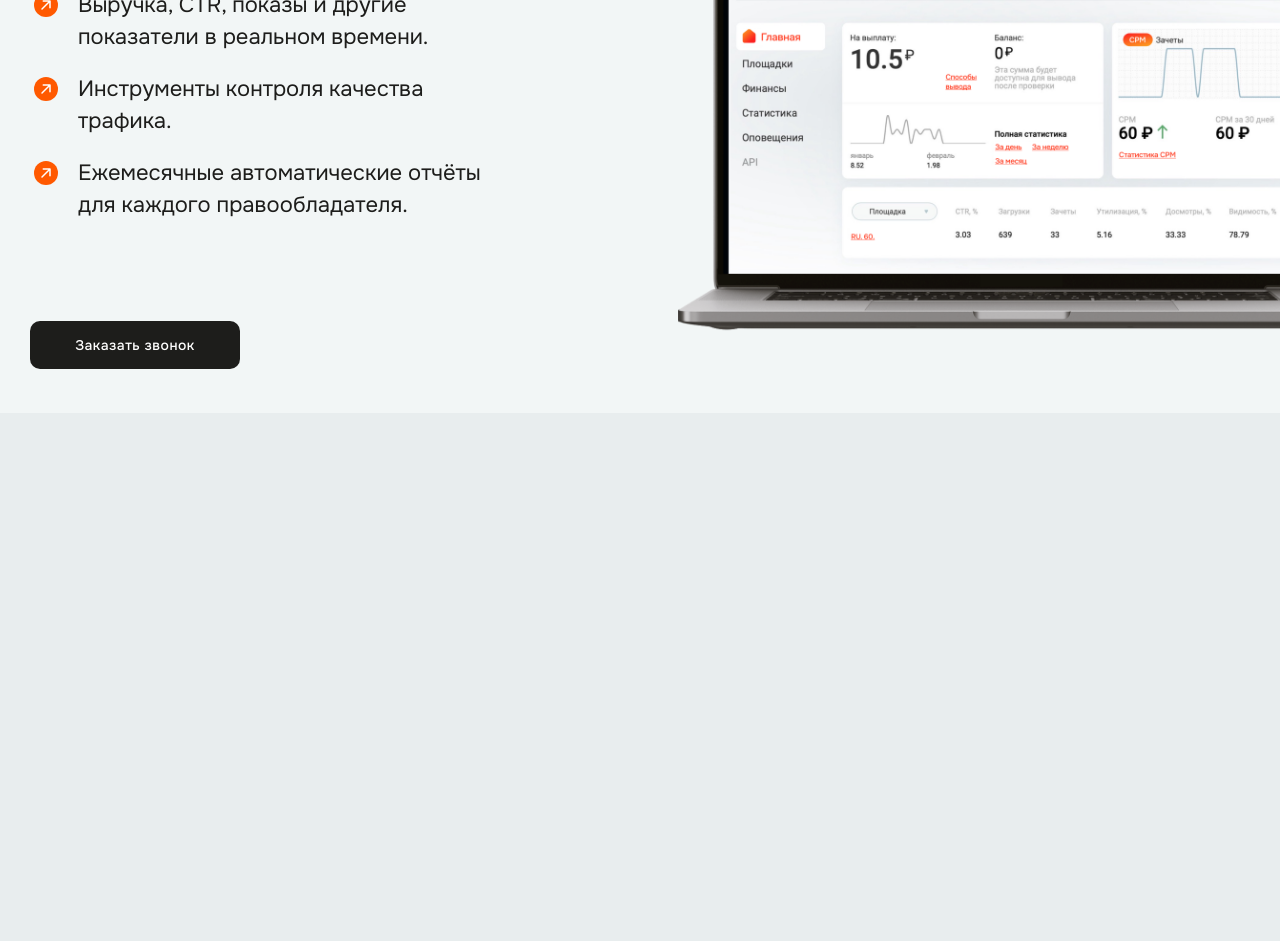
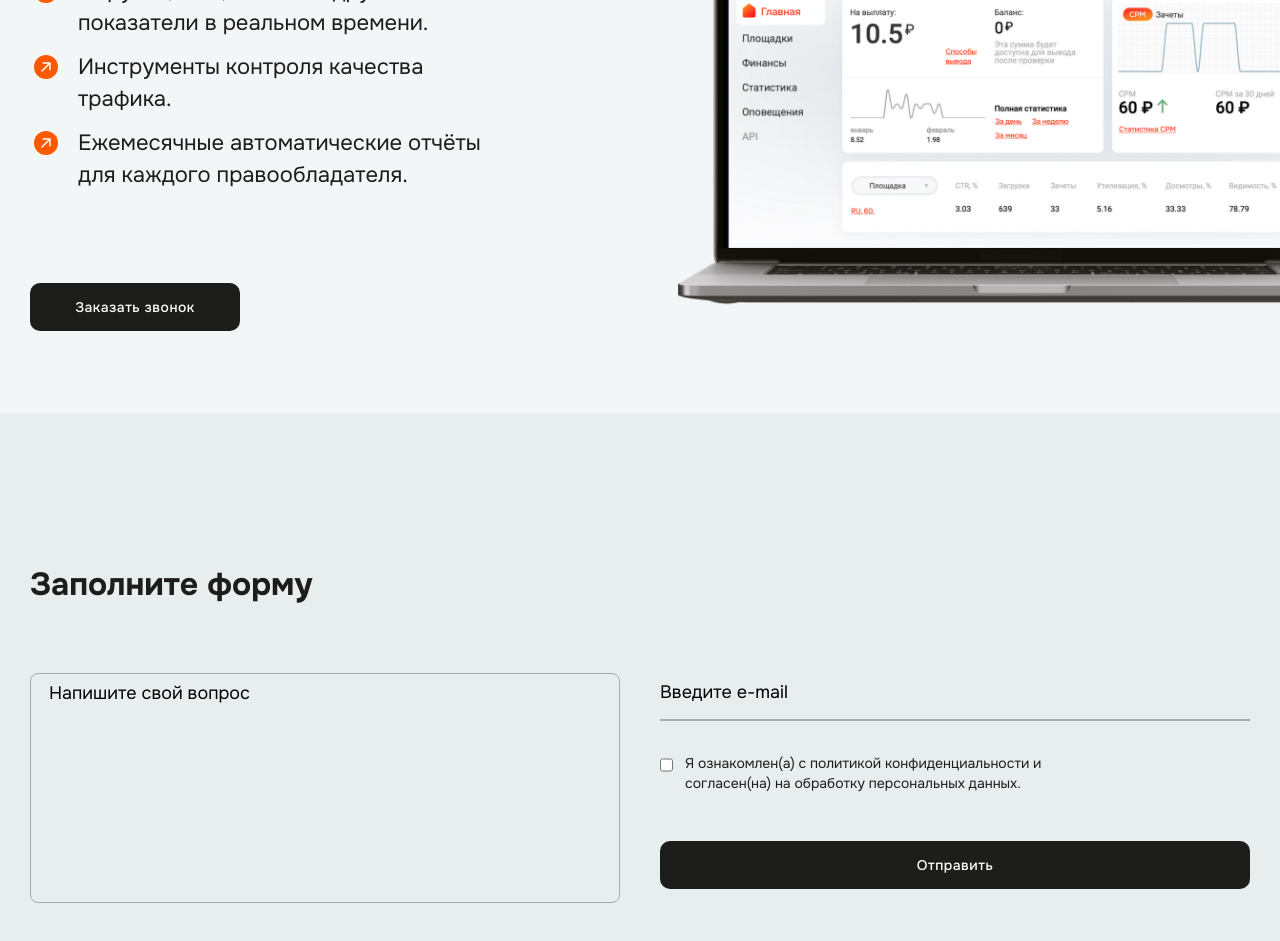
Before and after one commit to muusliim/test_site, a Next.js app: page / in a window 1280 px wide. Shown: the part 2380-3321 px from the top of the page. Before the commit the page ends 2793 px from the top, so only its background shows below. Built offline with nearby package versions, Linux system fonts and the light colour scheme.

Commit message:
form section

```diff
--- a/src/app/globals.css
+++ b/src/app/globals.css
@@ -14,7 +14,6 @@ html {
 
 body {
   @apply bg-gray-03 overflow-x-hidden
-
 }
 
 @layer components {
--- a/src/app/page.js
+++ b/src/app/page.jsx
@@ -1,5 +1,6 @@
 import BalanceSection from "@/components/BalanceSection";
 import ButtonToggleSection from "@/components/ButtonToggleSection";
+import FormSection from "@/components/FormSection";
 import Hero from "@/components/Hero";
 import HowWeWorkSection from "@/components/HowWeWorkSection";
 import PartnersSection from "@/components/PartnersSection";
@@ -12,6 +13,7 @@ export default function Home() {
 			<BalanceSection />
 			<PartnersSection />
 			<HowWeWorkSection />
+			<FormSection />
 		</main>
 	);
 }
--- a/src/components/BalanceSection.jsx
+++ b/src/components/BalanceSection.jsx
@@ -29,7 +29,7 @@ export default function BalanceSection() {
 					</div>
 					<div className="col-span-2 flex justify-center items-center">
 						<div className="border-[1px] border-customOrange w-[221px] relative before:content-[''] before:absolute before:w-3 before:h-3 before:bg-customOrange before:rounded-full before:-top-[6px] before:left-[-10px]"></div>
-						<Image src={figure} alt="figure" width={120} height={120} />
+						<Image src={figure} alt="figure" width={120} height={120}  className="w-[120px] h-[120px]"/>
 						<div className="border-[1px] border-customOrange w-[221px] relative before:absolute before:w-3 before:h-3 before:bg-customOrange before:rounded-full before:-top-[6px] before:-right-[10px]"></div>
 					</div>
 					<div className="col-span-1">
--- a/src/components/ButtonToggleSection.jsx
+++ b/src/components/ButtonToggleSection.jsx
@@ -28,7 +28,7 @@ export default function ButtonToggleSection() {
 								{buttonText.map((item, index) => (
 									<button
 										key={`${index}` + item}
-										className={`max-w-[276px] px-[37px] py-[10px] rounded-lg ${
+										className={`max-w-[276px] px-[37px] w-full py-[10px] rounded-lg ${
 											active === item ? `${activeClass} text-white` : ""
 										} `}
 										onClick={handleClick}
--- /dev/null
+++ b/src/components/FormSection.jsx
@@ -0,0 +1,90 @@
+"use client";
+import React, { useState } from "react";
+
+export default function FormSection() {
+	const isEmail = (email) =>
+		/^[A-Z0-9._%+-]+@[A-Z0-9.-]+\.[A-Z]{2,4}$/i.test(email);
+
+	const [error, setError] = useState("");
+
+	const showError = (e) => {
+		!isEmail(e) ? setError("Неправильно указана почта") : setError("");
+	};
+
+	const handleSubmit = (e) => {
+		e.preventDefault();
+		if (isEmail(e.target.email.value)) {
+			console.log(
+				"Email: " + e.target.email.value,
+				"Message: " + e.target.message.value
+			);
+		} else {
+			console.log("Что-то пошло не так");
+		}
+	};
+
+	return (
+		<section className="bg-gray-03 flex justify-center h-[650px]">
+			<div className="container mx-auto flex justify-center items-center">
+				<div>
+					<h3 className="onest-bold-h2">Заполните форму</h3>
+					<form action="#" onSubmit={handleSubmit}>
+						<div className="mt-16 grid grid-cols-2 gap-10">
+							<div>
+								<textarea
+									type="textarea"
+									required
+									cols={30}
+									rows={10}
+									name="message"
+									placeholder="Напишите свой вопрос"
+									className="border border-solid resize-none pt-2 onest-body-2 placeholder:text-black placeholder:onest-body-2 text-customBlack border-gray-01 bg-inherit rounded-lg px-[18px] mt-1 w-full"
+								/>
+							</div>
+							<div>
+								<div>
+									<input
+										required
+										placeholder="Введите e-mail"
+										type="email"
+										name="email"
+										onBlur={(e) => {
+											if (!e.target.validity.valid) {
+												showError(e.target.value);
+											}
+										}}
+										onChange={(e) =>
+											e.target.validity.valid && showError(e.target.value)
+										}
+										className="border-b-2 resize-none pt-2 onest-body-2 placeholder:text-black placeholder:onest-body-2 text-customBlack outline-none  border-gray-01 bg-inherit py-4 mt-1 w-full"
+									/>
+									<br />
+									{error && (
+										<p className="text-red-500 onest-body-3">{error}</p>
+									)}
+								</div>
+								<div className="mt-8 w-2/3 flex items-start">
+									<input
+										required
+										type="checkbox"
+										id="checkbox"
+										className="w-4 h-4 mt-1 mr-3 border rounded-xl border-gray-01 outline-none  accent-customOrange cursor-pointer checkbox"
+										name="checkbox"
+									/>
+									<label
+										htmlFor="checkbox"
+										className="text-customBlack onest-body-3"
+									>
+										Я ознакомлен(а) с политикой конфиденциальности и
+										согласен(на) на обработку персональных данных.
+									</label>
+								</div>
+								<button type="submit" className="black-button mt-12 w-full">Отправить</button>
+							</div>
+						</div>
+					</form>
+				</div>
+			</div>
+		</section>
+	);
+}
--- a/src/components/HowWeWorkSection.jsx
+++ b/src/components/HowWeWorkSection.jsx
@@ -9,8 +9,8 @@ export default function HowWeWorkSection() {
 		"Ежемесячные автоматические отчёты для каждого правообладателя.",
 	];
 	return (
-		<section className="bg-gray-04 pb-24 h-[650px] pt-[75px] flex justify-end">
-			<div className="max-w-[1330px] mr-0">
+		<section className="bg-gray-04 h-[650px] items-center flex justify-end">
+			<div className="max-w-[1330px] mr-0 mb-5">
 				<div className="grid grid-cols-2 items-center justify-items-end gap-[75px]">
 					<div className=" max-w-[497px] y-10 relative pt-[42px] justify-self-start pl-[30px]">
 						<h3 className="onest-bold-h2 mb-8 ">
@@ -18,7 +18,7 @@ export default function HowWeWorkSection() {
 						</h3>
 						<div className="flex flex-col">
 							{text.map((item, index) => (
-								<div className="flex flex-row mb-5 gap-4" key={index}>
+								<div className="flex flex-row mb-3 gap-4" key={index}>
 									<Image
 										src={arrow}
 										alt="arrow"
```
Also changed, not shown: src/app/layout.jsx (renamed from src/app/layout.js).
